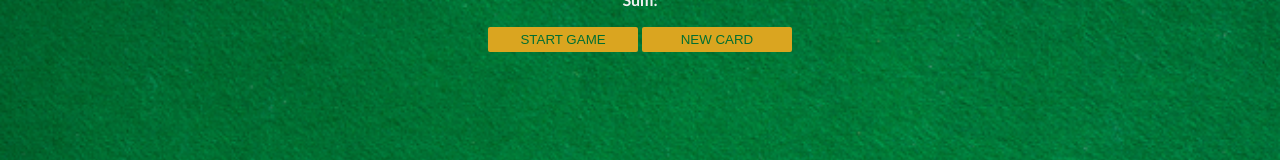
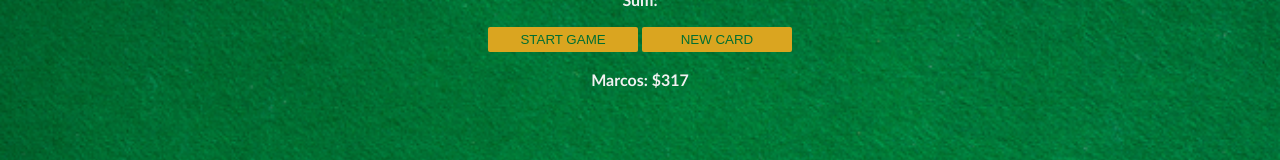
Before and after one commit to Hernandez-Marcos/Blackjack-game, a plain HTML site: page index.html in a window 1280 px wide. Shown: the part 162-322 px from the top of the page. Drawn offline with Linux system fonts and the light colour scheme.

Commit message:
Added player name and chips.

```diff
--- a/index.html
+++ b/index.html
@@ -14,6 +14,7 @@
     <p id="sum-el">Sum: </p>
     <button onclick="startGame()">START GAME</button>
     <button onclick="newCard()">NEW CARD</button>
+    <p id="player-el"></p>
     <script src="index.js"></script>
 </body>
 </html>
--- a/index.js
+++ b/index.js
@@ -1,11 +1,7 @@
-/*let age = Math.floor(Math.random() * 100);
-
-if (age < 21) {
-    console.log("You can not enter the club!");
-} else {
-    console.log("Welcome")
-}*/
-
+let player = {
+    name: "Marcos",
+    chips: 317
+}
 let cards = []
 let sum = 0;
 let hasBlackJack = false;
@@ -14,6 +10,8 @@
 let messageEl = document.getElementById("message-el");
 let sumEl = document.getElementById("sum-el");
 let cardsEl = document.getElementById("cards-el");
+let playerEl = document.getElementById("player-el");
+playerEl.textContent = player.name + ": $" + player.chips;
 
 function getRandomCard() {
     let randomNumber = Math.floor( Math.random()*13 ) + 1;
```
